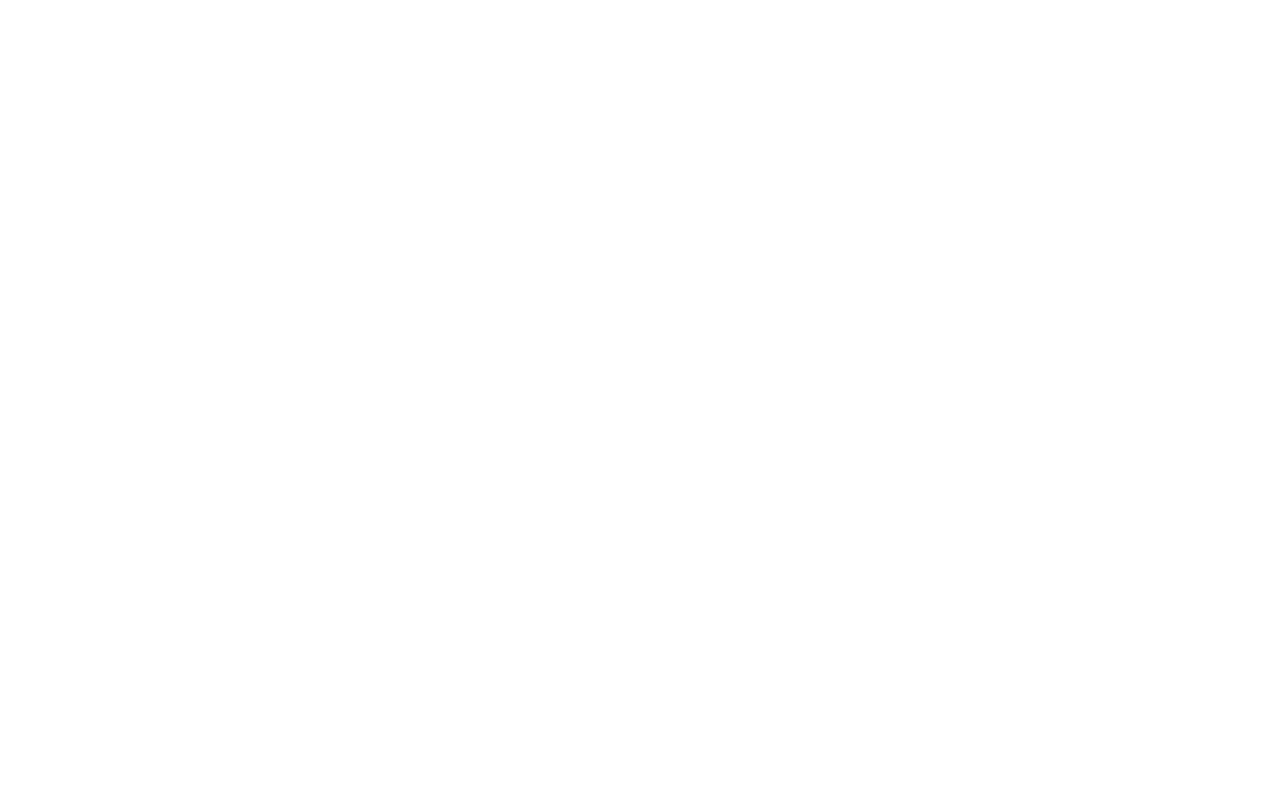
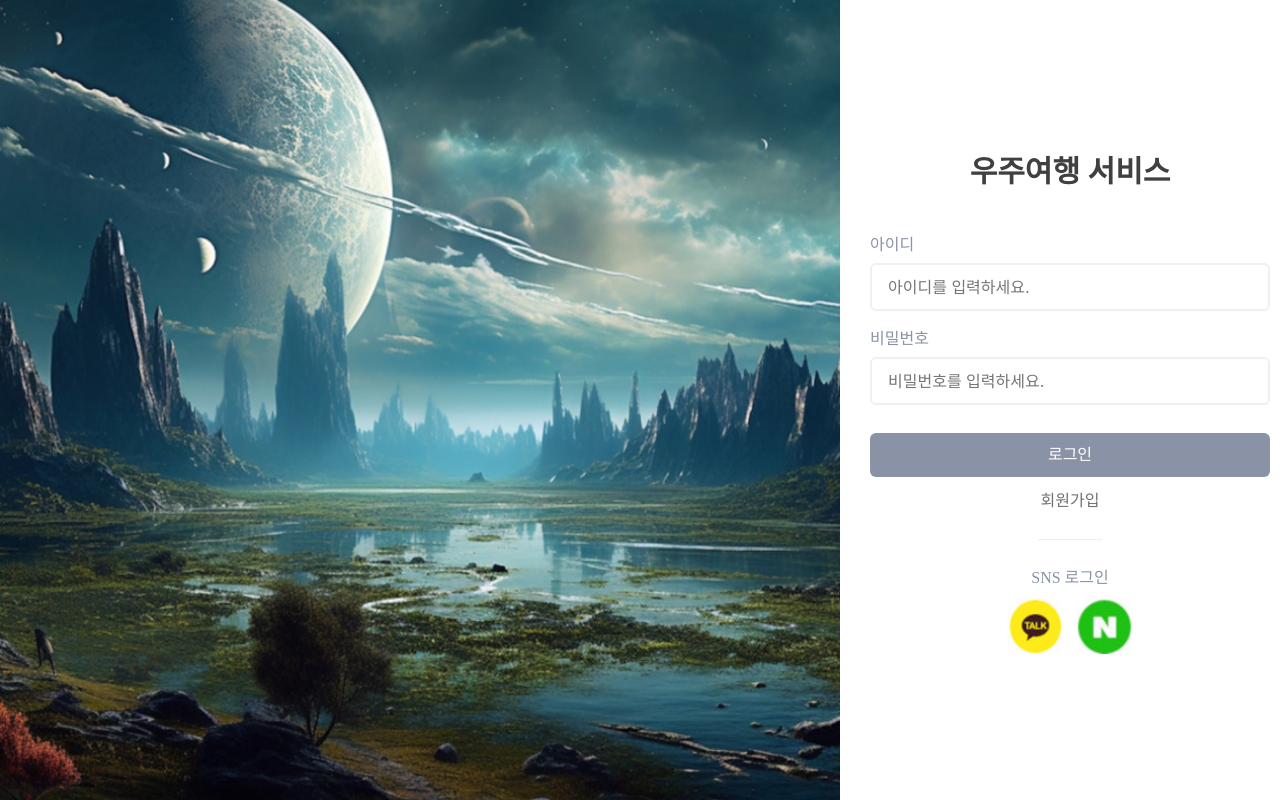
Before and after one commit to whgurrb/oauth2-front-end, a React (Create React App) app: page /auth/sign-in in a window 1280 px wide. Before the commit this address had no page. Built offline with nearby package versions, Linux system fonts and the light colour scheme; a web font is replaced by a local one.

Commit message:
front-end 10-29 commit

```diff
--- a/src/App.tsx
+++ b/src/App.tsx
@@ -1,5 +1,6 @@
 import { Route, Routes } from 'react-router-dom';
 import SignUp from 'views/Authentication/SignUp';
+import SignIn from 'views/Authentication/SignIn';
 import './App.css';
 
 function App() {
@@ -7,6 +8,7 @@
     <Routes>
       <Route path='/auth'>
         <Route path='sign-up' element={<SignUp />} />
+        <Route path='sign-in' element={<SignIn />} />
       </Route>
     </Routes>
   );
--- /dev/null
+++ b/src/views/Authentication/SignIn/index.tsx
@@ -0,0 +1,114 @@
+import InputBox from 'components/InputBox'
+import React, { ChangeEvent, KeyboardEvent, useRef, useState } from 'react'
+import './style.css'
+import { useNavigate } from 'react-router-dom';
+import { CheckCertificationNumberRequestDto, EmailCertificationRequestDto, IdCheckRequestDto, SignUpRequestDto } from 'apis/request/auth';
+import { checkCertificationNumberRequest, emailCertificationRequest, idCheckRequest, signUpRequest } from 'apis';
+import { CheckCertificationNumberResponseDto, EmailCertificationResponseDto, IdCheckResponseDto, SignUpResponseDto } from 'apis/response/auth';
+import { ResponseDto } from 'apis/response';
+import { ResponseCode } from 'types/enums';
+import { ResponseType } from 'types';
+
+export default function SignIn() {
+    const idRef = useRef<HTMLInputElement| null>( null );
+    const passwordRef = useRef<HTMLInputElement| null>( null );
+
+    const [id, setId] = useState<string> ('');
+    const [password, setPassword] = useState<string> ('');
+
+    const [isIdErrorMessage, setIsIdErrorMessage] = useState<boolean> ( false);
+    const [isPasswordErrorMessage, setIsPasswordErrorMessage] = useState<boolean> ( false);
+
+    const [idMessage, setIdMessage] = useState<string> ('');
+    const [passwordMessage, setPasswordMessage] = useState<string> ('');
+
+    const signUpButtonClassName = ( id && password )? 'primary-button-lg' :'disable-button-lg' ;
+
+    const passwordPattern = /^(?=.*[a-zA-Z])(?=.*[0-9])[a-zA-Z0-9]{8,13}$/
+
+    const navigate = useNavigate();
+
+    const signUpResponse = (responseBody: ResponseType<SignUpResponseDto>)=>{
+        if( !responseBody ) return;
+        const { code } = responseBody;
+        if( code === ResponseCode.VALIDATION_FAIL ) alert("모든 항목을 입력하세요.");
+        if( code === ResponseCode.DATABASE_ERROR ) alert("데이터베이스 오류입니다.");
+        if( code === ResponseCode.DUPLICATE_ID ){
+            setIsIdErrorMessage( true );
+            setIdMessage("이미 사용중인 아이디 입니다.");
+        }
+        if( code !== ResponseCode.SUCCESS ) return;
+        navigate('/auth/sign-in');
+    }
+
+    const onIdChangeHandler = (event:ChangeEvent<HTMLInputElement>)=>{
+        const { value } = event.target;
+        setId( value );
+        setIdMessage('');
+    }
+
+    const onPasswordChangeHandler = (event:ChangeEvent<HTMLInputElement>)=>{
+        const { value } = event.target;
+        setPassword( value );
+        setPasswordMessage('');
+    }
+
+
+    const onSignUpButtonClickHandler= ()=>{
+        navigate('/auth/sign-up');
+    }
+
+    const onSignInButtonClickHandler = ()=>{
+        alert("Login.....");
+    }
+
+
+
+
+
+    const onIdKeyDownHandler = (event: KeyboardEvent<HTMLInputElement> )=>{
+        if( event.key !== 'Enter') return;
+        if( !passwordRef.current) return;
+        passwordRef.current.focus();
+    }
+
+    const onPasswordKeyDownHandler = (event: KeyboardEvent<HTMLInputElement> )=>{
+        if( event.key !== 'Enter') return;
+        onSignInButtonClickHandler();
+    }
+
+  return (
+    <div id='sign-in-wrapper'>
+        <div className='sign-in-image'></div>
+        <div className='sign-in-container'>
+            <div className='sign-in-box'>
+                <div className='sign-in-title'> { '우주여행 서비스' } </div>
+                <div className='sign-in-content-box'>
+                    <div className='sign-in-content-input-box full-width'>
+                        <InputBox ref={idRef}                   title='아이디' placeholder='아이디를 입력하세요.' type='text'
+                                  value={id} message={idMessage} isErrorMessage={isIdErrorMessage}
+                                  onChange={onIdChangeHandler} onKeydown={onIdKeyDownHandler} />
+
+                        <InputBox ref={passwordRef}             title='비밀번호' placeholder='비밀번호를 입력하세요.' type='password'
+                                  value={password} message={passwordMessage} isErrorMessage={isPasswordErrorMessage}
+                                  onChange={onPasswordChangeHandler} onKeydown={onPasswordKeyDownHandler} />
+
+                    </div>
+                    <div className='sign-in-content-buton-box'>
+                        <div className={signUpButtonClassName} onClick={onSignInButtonClickHandler}> {'로그인'}</div>
+                        <div className='text-link-lg full-width' onClick={onSignUpButtonClickHandler}> {'회원가입'} </div>
+                    </div>
+                    <div className='sign-in-content-divider'></div>
+                    <div className='sign-in-content-sns-sign-in-box'>
+                        <div className='sign-in-content-sns-sign-in-title'> { 'SNS 로그인' }</div>
+                        <div className='sign-in-content-sns-sign-in-button-box'>
+                            <div className='kakao-sign-in-button'></div>
+                            <div className='naver-sign-in-button'></div>
+                        </div>
+                    </div>
+                </div>
+            </div>
+        </div>
+    </div>
+  )
+}
--- /dev/null
+++ b/src/views/Authentication/SignIn/style.css
@@ -0,0 +1,101 @@
+#sign-in-wrapper {
+   width: 100vw;
+   height: 100vh;
+
+   display: flex;
+   flex-direction: row;
+
+   gap: 20px;
+}
+
+.sign-in-image {
+    width: 840px;
+    background-position: 50% 50%;
+    background-size: 100% 100%;
+    background-image: url( ./assets/images/sign-in-image.png );
+}
+
+.sign-in-container {
+    flex: 1;
+
+    display: flex;
+    justify-content: center;
+    align-items: center;
+}
+
+.sign-in-box {
+
+    width: 400px;
+    display: flex;
+    flex-direction: column;
+
+    gap: 34px;
+}
+
+.sign-in-title {
+    color: rgb(64, 64, 64,1);
+
+
+    font-size: 30px;
+    font-weight: 700;
+    line-height: 173%;
+
+    display: flex;
+    justify-content: center;
+    align-items: center;
+
+}
+
+.sign-in-content-box {
+    width: 100%;
+    display: flex;
+    flex-direction: column;
+    gap: 24px;
+    align-items: center;
+}
+
+.sign-in-content-sns-sign-in-box {
+    display: flex;
+    flex-direction: column;
+    align-items: center;
+    gap: 10px;
+}
+
+.sign-in-content-sns-sign-in-title {
+    color: rgb(138, 146, 166,1);
+
+
+    font-size: 16px;
+    font-weight: 500;
+    line-height: normal;
+
+    display: flex;
+    justify-content: center;
+    align-items: center;
+}
+
+.sign-in-content-sns-sign-in-button-box {
+    display: flex;
+    flex-direction: row;
+
+    gap: 14px;
+
+}
+
+.sign-in-content-divider {
+    width: 64px;
+    border-top: 1px solid rgba(238,238,238,1);
+}
+
+.sign-in-content-input-box {
+    display: flex;
+    flex-direction: column;
+    gap: 10px;
+}
+
+.sign-in-content-buton-box {
+    width: 100%;
+    display: flex;
+    flex-direction: column;
+    gap: 10px;
+}
```
Also changed, not shown: src/views/Authentication/SignIn/assets/images/sign-in-image.png (added).
